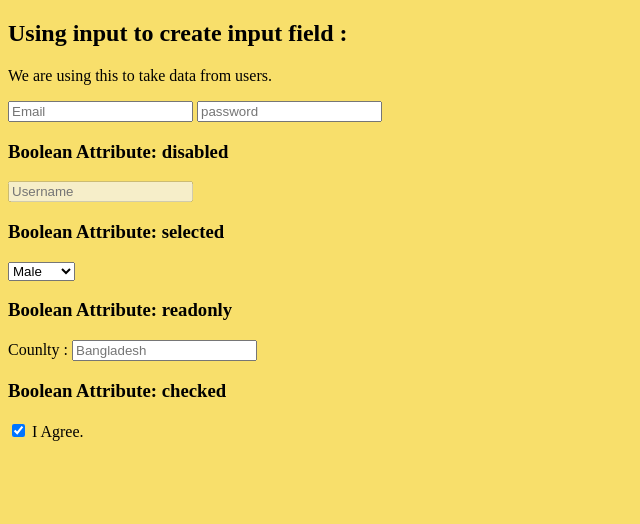
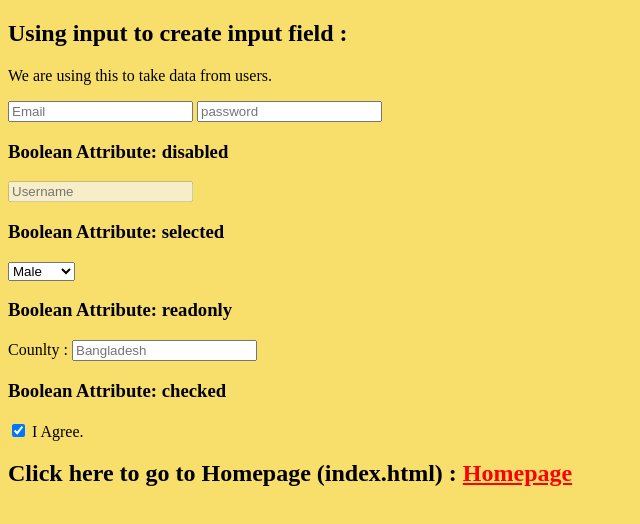
Before and after one commit to sheikhjubaer/Class4_Into_to_CSS, a plain HTML site: page asset/login.html in a window 1280 px wide. Shown: the whole page, without its empty margins (0-640 px from the left). Drawn offline with Linux system fonts and the light colour scheme.

Commit message:
Update login.html

```diff
--- a/asset/login.html
+++ b/asset/login.html
@@ -27,5 +27,8 @@
     <h3>Boolean Attribute: <b>checked</b></h3>
     <input type="checkbox" checked> I Agree.
 
+    <h2>Click here to go to Homepage (index.html) :
+    <a href="../index.html" style="color: red;">Homepage</a></h2>
+
 </body>
 </html>
```
